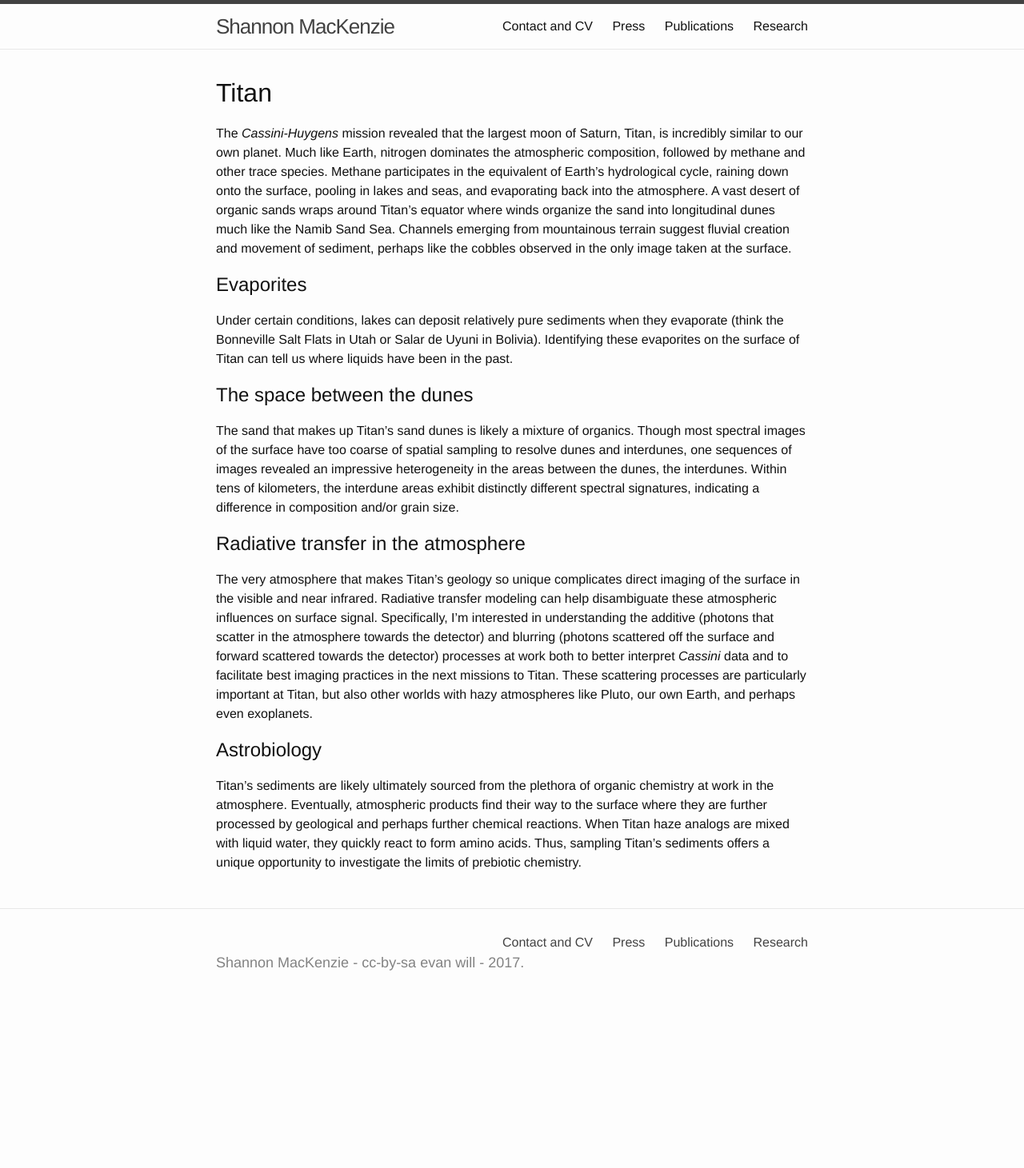
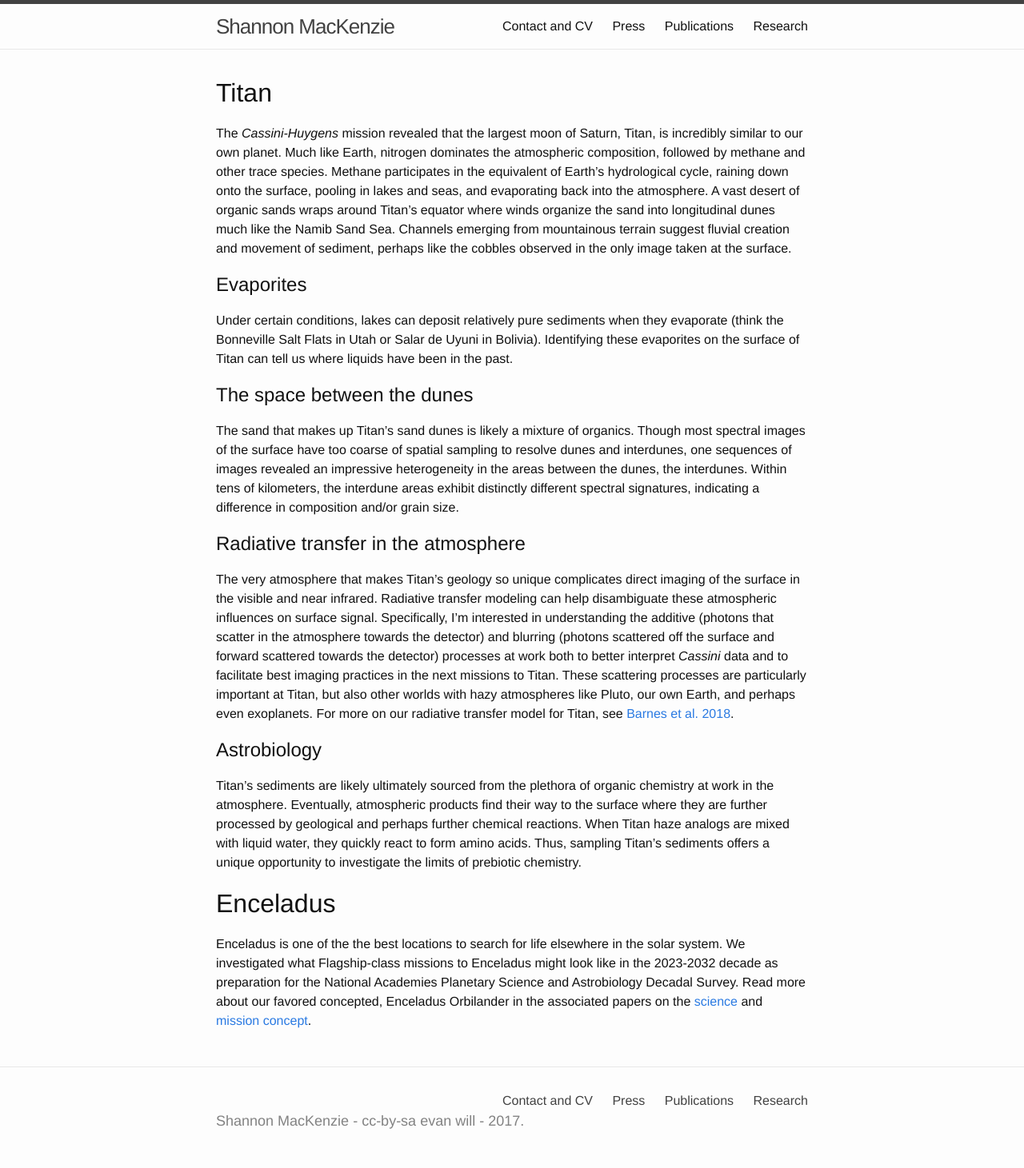
Before and after one commit to shannonmackenzie/shannonmackenzie.github.io, a Jekyll site: the page built from drafts/research.md, in a window 1280 px wide. Shown: the whole page at 80% size. Built offline with Jekyll 4.4.1, drawn with Linux system fonts in a browser that asks for light colours; before the commit the page ends 1263 px from its top, so only the background shows below that.

Commit message:
Update research.md

```diff
--- a/drafts/research.md
+++ b/drafts/research.md
@@ -13,7 +13,10 @@ Under certain conditions, lakes can deposit relatively pure sediments when they
 The sand that makes up Titan's sand dunes is likely a mixture of organics. Though most spectral images of the surface have too coarse of spatial sampling to resolve dunes and interdunes, one sequences of images revealed an impressive heterogeneity in the areas between the dunes, the interdunes. Within tens of kilometers, the interdune areas exhibit distinctly different spectral signatures, indicating a difference in composition and/or grain size.
 
 ## Radiative transfer in the atmosphere
-The very atmosphere that makes Titan's geology so unique complicates direct imaging of the surface in the visible and near infrared. Radiative transfer modeling can help disambiguate these atmospheric influences on surface signal. Specifically, I'm interested in understanding the additive (photons that scatter in the atmosphere towards the detector) and blurring (photons scattered off the surface and forward scattered towards the detector) processes at work both to better interpret *Cassini* data and to facilitate best imaging practices in the next missions to Titan. These scattering processes are particularly important at Titan, but also other worlds with hazy atmospheres like Pluto, our own Earth, and perhaps even exoplanets.
+The very atmosphere that makes Titan's geology so unique complicates direct imaging of the surface in the visible and near infrared. Radiative transfer modeling can help disambiguate these atmospheric influences on surface signal. Specifically, I'm interested in understanding the additive (photons that scatter in the atmosphere towards the detector) and blurring (photons scattered off the surface and forward scattered towards the detector) processes at work both to better interpret *Cassini* data and to facilitate best imaging practices in the next missions to Titan. These scattering processes are particularly important at Titan, but also other worlds with hazy atmospheres like Pluto, our own Earth, and perhaps even exoplanets. For more on our radiative transfer model for Titan, see [Barnes et al. 2018](https://iopscience.iop.org/article/10.3847/1538-3881/aac2db).
 
 ## Astrobiology
 Titan's sediments are likely ultimately sourced from the plethora of organic chemistry at work in the atmosphere. Eventually, atmospheric products find their way to the surface where they are further processed by geological and perhaps further chemical reactions. When Titan haze analogs are mixed with liquid water, they quickly react to form amino acids. Thus, sampling Titan's sediments offers a unique opportunity to investigate the limits of prebiotic chemistry.
+
+# Enceladus
+Enceladus is one of the the best locations to search for life elsewhere in the solar system. We investigated what Flagship-class missions to Enceladus might look like in the 2023-2032 decade as preparation for the National Academies Planetary Science and Astrobiology Decadal Survey. Read more about our favored concepted, Enceladus Orbilander in the associated papers on the [science](https://www.liebertpub.com/doi/10.1089/ast.2020.2425) and [mission concept](https://iopscience.iop.org/article/10.3847/PSJ/abe4da).
```
